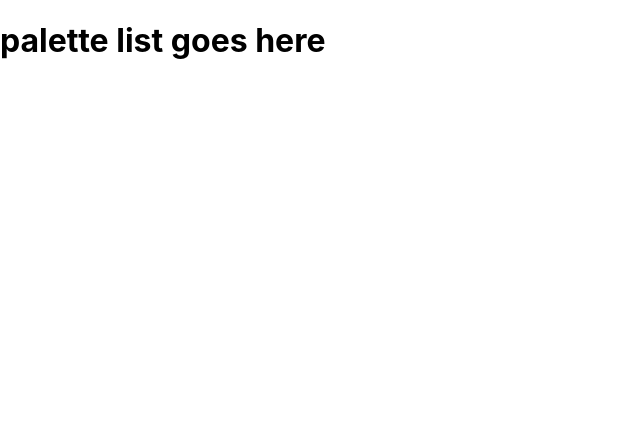
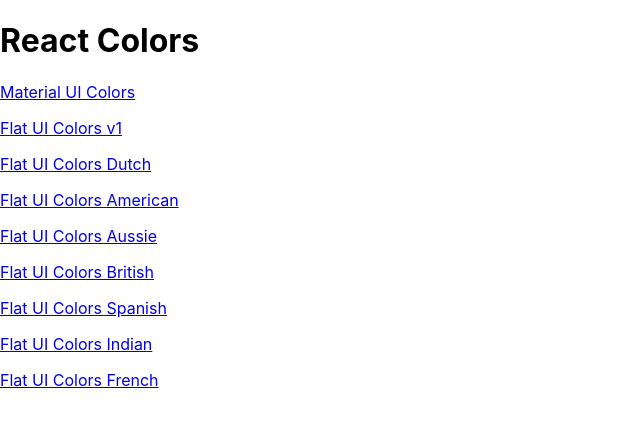
Before and after one commit to kshitijom/react-colors-app, a React (Create React App) app: page / in a window 1280 px wide. Shown: the top 424 px of the page, without its empty margins (0-640 px from the left). Built offline with nearby package versions, Linux system fonts and the light colour scheme.

Commit message:
Add palette list and links

```diff
--- a/src/App.js
+++ b/src/App.js
@@ -3,6 +3,7 @@
 import seedColors from './seedColors';
 import { generatePalette } from './colorHelper';
 import Palette from './Palette';
+import PaletteList from './PaletteList';
 
 class App extends Component {
 	findPalette (id) {
@@ -13,7 +14,7 @@
 	render() {
 		return (
 			<Switch>
-				<Route exact path='/' render={() => <h1>palette list goes here</h1>}/>
+				<Route exact path='/' render={() => <PaletteList palettes={seedColors}/>}/>
 				<Route
 					exact
 					path='/palette/:id'
--- a/src/Navbar.js
+++ b/src/Navbar.js
@@ -1,4 +1,5 @@
 import React, { Component } from 'react';
+import {Link} from 'react-router-dom';
 import Select from '@material-ui/core/Select';
 import MenuItem from '@material-ui/core/MenuItem';
 import Snackbar from '@material-ui/core/Snackbar';
@@ -29,7 +30,7 @@
 		return (
 			<header className="Navbar">
 				<div className="logo">
-					<a href="/">reactcolorpicker</a>
+					<Link to="/">reactcolorpicker</Link>
 				</div>
 				<div className="slider-container">
 					<span>Level: {level}</span>
--- /dev/null
+++ b/src/PaletteList.js
@@ -0,0 +1,20 @@
+import React, { Component } from 'react';
+import { Link } from 'react-router-dom';
+
+class PaletteList extends Component {
+	render() {
+		const { palettes } = this.props;
+		return (
+			<div>
+				<h1>React Colors</h1>
+				{palettes.map((palette) => (
+					<p>
+						<Link to={`/palette/${palette.id}`}>{palette.paletteName}</Link>
+					</p>
+				))}
+			</div>
+		);
+	}
+}
+
+export default PaletteList;
```
